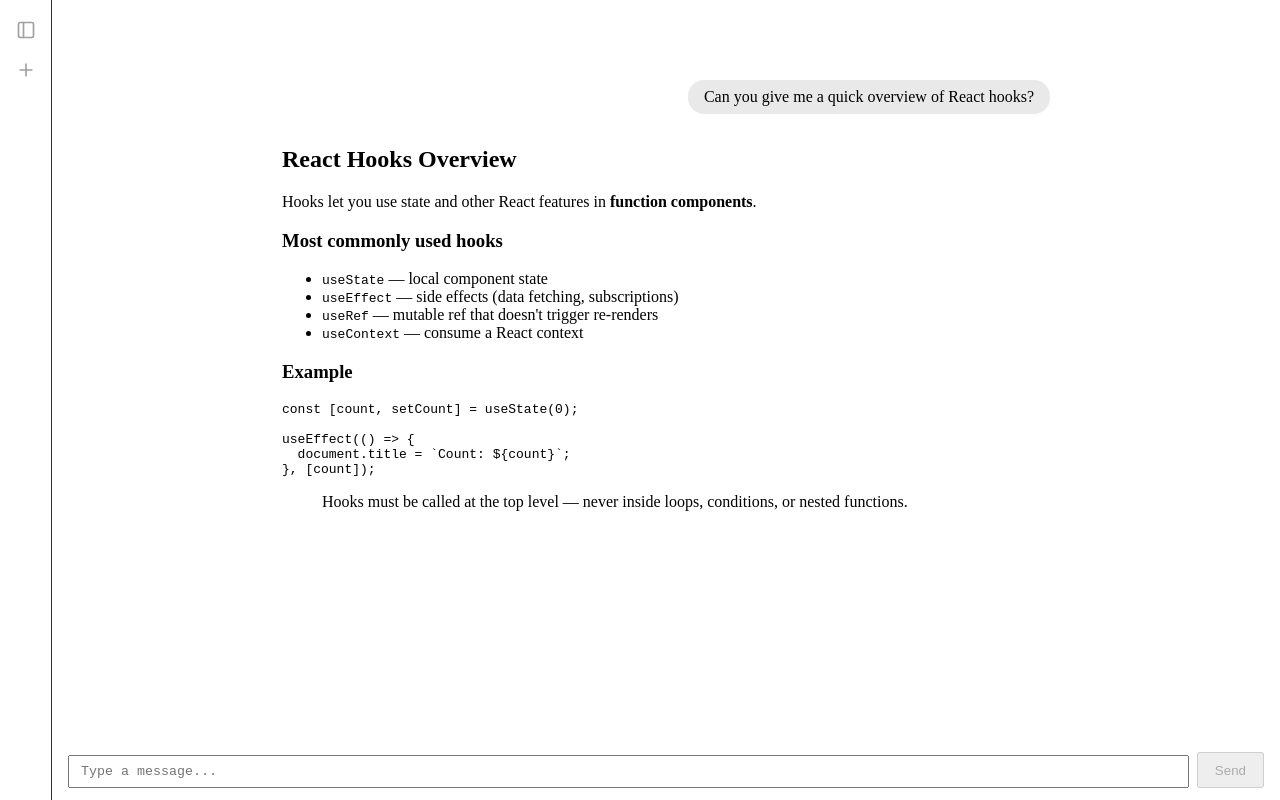
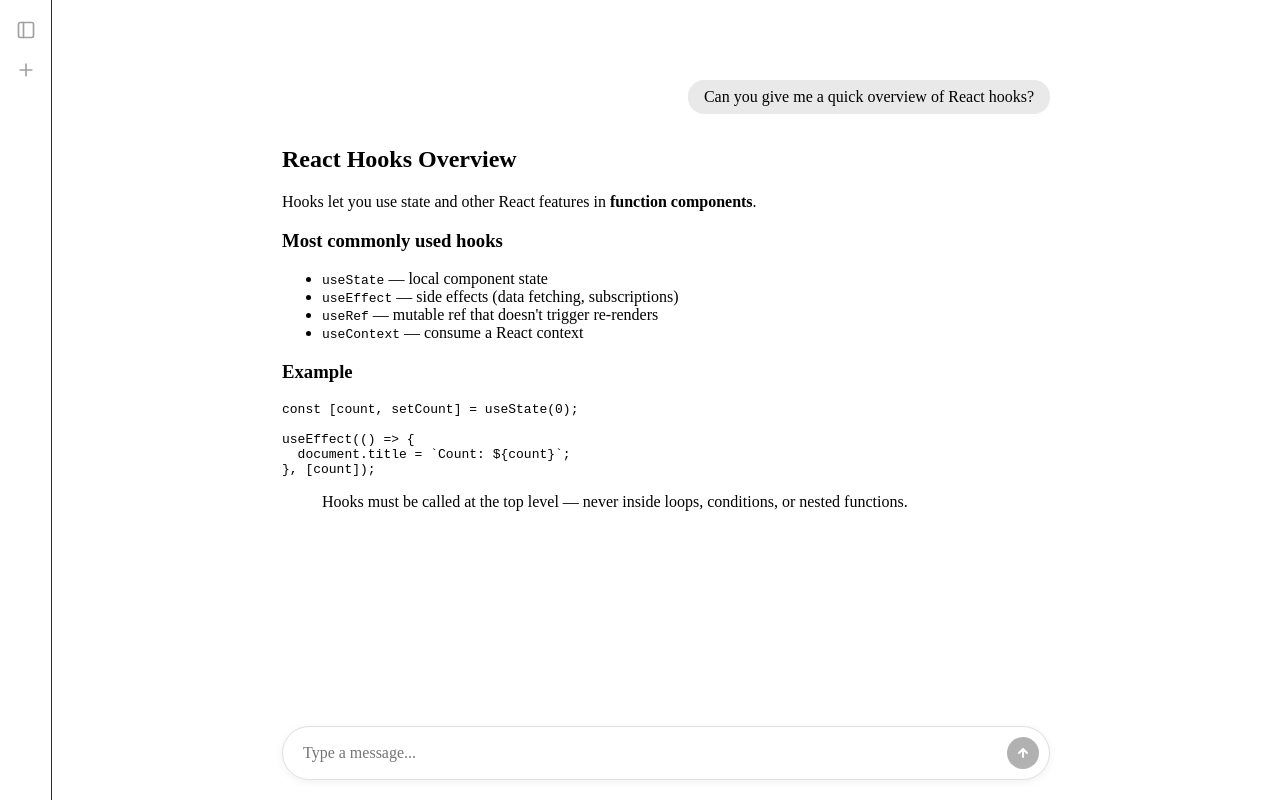
Before and after one commit to denisvivdenko/chatops-frontend-base, a Next.js app: page / in a window 1280 px wide. Built offline with nearby package versions, Linux system fonts and the light colour scheme.

Commit message:
feat: add styles to MessageInput

```diff
--- a/app/components/chat/MessageInput/MessageInput.module.css
+++ b/app/components/chat/MessageInput/MessageInput.module.css
@@ -1,17 +1,60 @@
-.form {
+.wrapper {
+  max-width: 50rem;
+  width: 100%;
+  margin: 0 auto;
+  padding: 0.75rem 1rem 1.25rem;
+  box-sizing: border-box;
+}
+
+.container {
   display: flex;
   align-items: flex-end;
   gap: 0.5rem;
-  padding: 0.75rem 1rem;
+  background: #fff;
+  border: 1px solid #e0e0e0;
+  border-radius: 1.75rem;
+  padding: 0.5rem 0.625rem 0.5rem 1.25rem;
+  box-shadow: 0 2px 8px rgba(0, 0, 0, 0.06);
+  box-sizing: border-box;
 }
 
 .textarea {
   flex: 1;
   resize: none;
-  padding: 0.5rem 0.75rem;
+  border: none;
+  outline: none;
+  background: transparent;
+  font-size: 1rem;
+  line-height: 1.5;
+  max-height: 12rem;
+  overflow-y: auto;
+  padding: 0.375rem 0;
+  font-family: inherit;
 }
 
-.button {
-  height: 2.25rem;
-  padding: 0 1rem;
+.rightActions {
+  display: flex;
+  align-items: center;
+  gap: 0.375rem;
+  flex-shrink: 0;
+  padding-bottom: 0.125rem;
 }
+
+.sendButton {
+  width: 2rem;
+  height: 2rem;
+  border-radius: 50%;
+  background: #000;
+  border: none;
+  cursor: pointer;
+  display: flex;
+  align-items: center;
+  justify-content: center;
+  flex-shrink: 0;
+  transition: opacity 0.15s;
+}
+
+.sendButton:disabled {
+  opacity: 0.3;
+  cursor: default;
+}
--- a/app/components/chat/MessageInput/MessageInput.tsx
+++ b/app/components/chat/MessageInput/MessageInput.tsx
@@ -1,4 +1,6 @@
-import { useState } from 'react';
+'use client';
+
+import { useRef, useState } from 'react';
 import styles from './MessageInput.module.css';
 
 type MessageInputProps = {
@@ -8,12 +10,16 @@
 
 export default function MessageInput({ onSend, disabled }: MessageInputProps) {
   const [value, setValue] = useState('');
+  const textareaRef = useRef<HTMLTextAreaElement>(null);
 
   const handleSend = () => {
     const trimmed = value.trim();
     if (!trimmed) return;
     onSend(trimmed);
     setValue('');
+    if (textareaRef.current) {
+      textareaRef.current.style.height = 'auto';
+    }
   };
 
   const handleKeyDown = (e: React.KeyboardEvent<HTMLTextAreaElement>) => {
@@ -23,24 +29,46 @@
     }
   };
 
+  const handleChange = (e: React.ChangeEvent<HTMLTextAreaElement>) => {
+    setValue(e.target.value);
+    e.target.style.height = 'auto';
+    e.target.style.height = `${e.target.scrollHeight}px`;
+  };
+
   return (
-    <div className={styles.form}>
+    <div className={styles.wrapper}>
+      <div className={styles.container}>
+        {/* left slot — future home of the + button */}
         <textarea
+          ref={textareaRef}
           className={styles.textarea}
           rows={1}
           placeholder="Type a message..."
           value={value}
-        onChange={(e) => setValue(e.target.value)}
+          onChange={handleChange}
           onKeyDown={handleKeyDown}
           disabled={disabled}
         />
+        {/* right slot — future home of mic and other actions */}
+        <div className={styles.rightActions}>
           <button
-        className={styles.button}
+            className={styles.sendButton}
             onClick={handleSend}
             disabled={disabled || !value.trim()}
+            aria-label="Send message"
           >
-        Send
+            <svg width="16" height="16" viewBox="0 0 16 16" fill="none">
+              <path
+                d="M8 12V4M8 4L4 8M8 4L12 8"
+                stroke="white"
+                strokeWidth="2"
+                strokeLinecap="round"
+                strokeLinejoin="round"
+              />
+            </svg>
           </button>
+        </div>
+      </div>
     </div>
   );
 }
```
Lines whose indentation alone changed are shown as unchanged.
